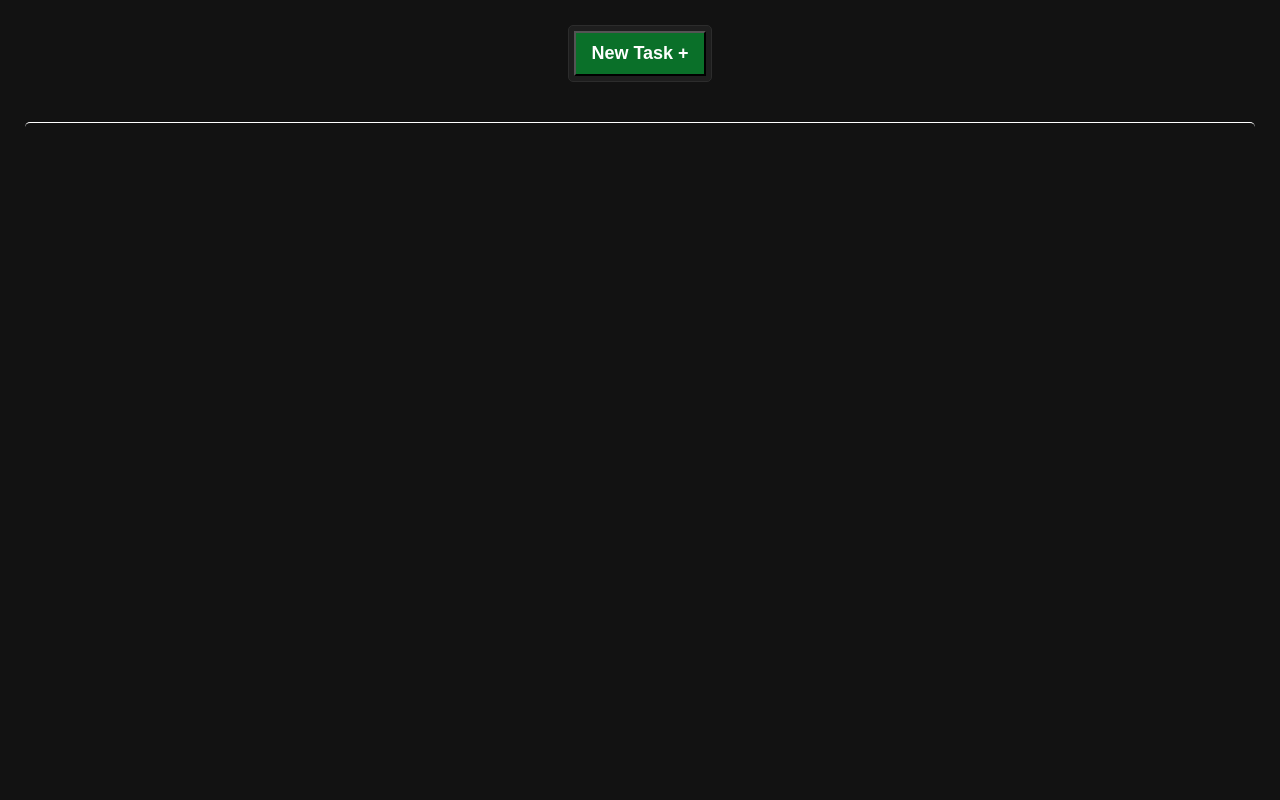
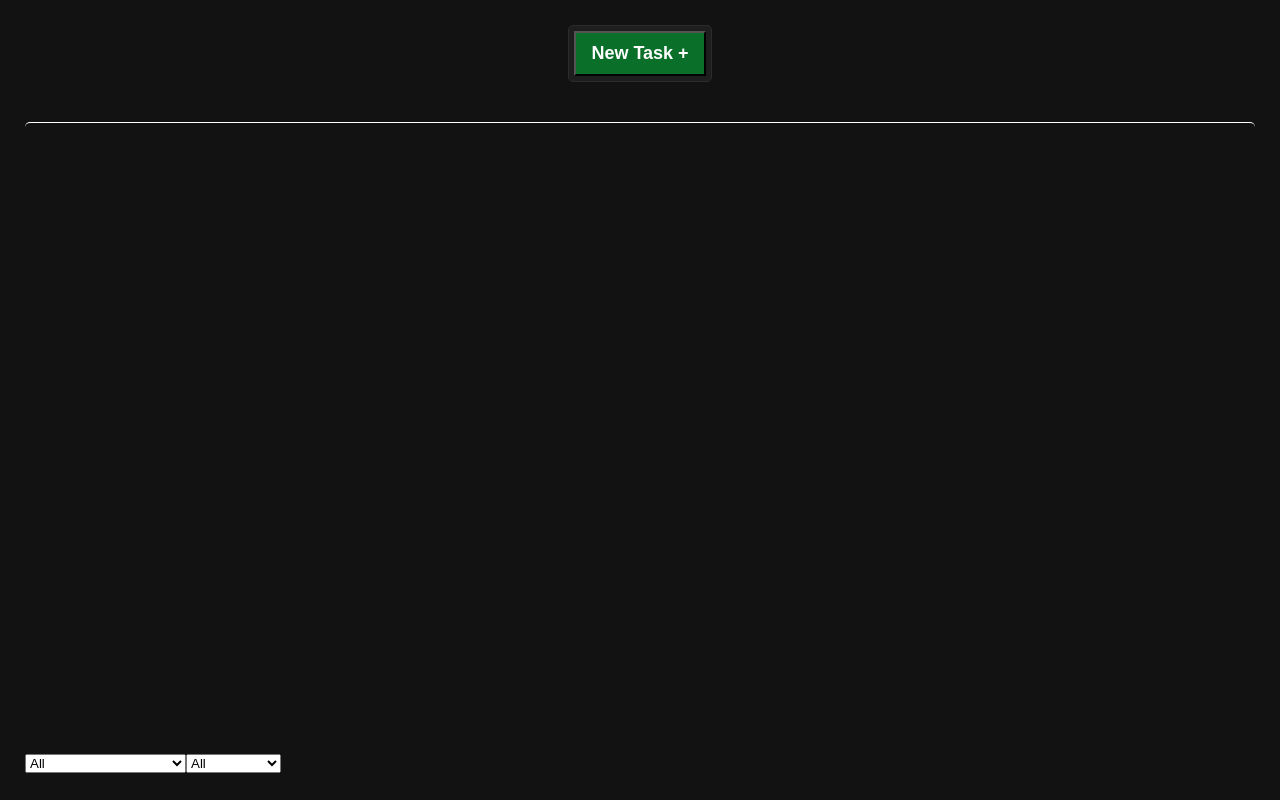
Before and after one commit to ron02dev/react-todo, a React (Vite) app: page / in a window 1280 px wide. Built offline with nearby package versions, Linux system fonts and the light colour scheme.

Commit message:
working filter but with bugs

```diff
--- a/src/App.jsx
+++ b/src/App.jsx
@@ -2,7 +2,7 @@ import { createContext, useEffect, useReducer } from "react";
 import "./Styles/App.scss";
 import InputBar from "./Components/InputBar";
 import TodosList from "./Components/TodosList";
-
+import FilterBar from "./Components/FilterBar";
 export const ACTIONS = {
   ADD_TODO: "add-todo",
   DELETE_TODO: "delete-todo",
@@ -11,25 +11,24 @@ export const ACTIONS = {
   CLEAR_TODO: "clear-todo",
   LOAD_TODO: "load-save",
   SUBMIT_EDIT: "submit-edit",
+  FILTER_TODO: "filter-todo"
 };
 
 export const todoUrgency = [
-    {value : "low", label : "Can Wait 🟢"},
-    {value : "normal", label : "Needs Attention 🟠"},
-    {value : "urgent", label : "Handle Immediately 🔴"}
-  ]
+  { value: "low", label: "Can Wait 🟢" },
+  { value: "normal", label: "Needs Attention 🟠" },
+  { value: "urgent", label: "Handle Immediately 🔴" },
+];
 
 export const todoCategory = [
   {
-      value : "personal", label : "Personal 👨🏻"
+    value: "personal",
+    label: "Personal 👨🏻",
   },
-    {value : "home", label : "Home 🏠"},
-    {value : "work", label : "Work 💼"},
-    {value : "others", label : "Others 👽"},
-
-  ]
-
-
+  { value: "home", label: "Home 🏠" },
+  { value: "work", label: "Work 💼" },
+  { value: "others", label: "Others 👽" },
+];
 
 function reducer(todos, action) {
   switch (action.type) {
@@ -46,7 +45,7 @@ function reducer(todos, action) {
       break;
 
     case ACTIONS.DELETE_TODO:
-      localStorage.clear()
+      localStorage.clear();
       return todos.filter((todo) => {
         return todo.id !== action.payload.id;
       });
@@ -67,62 +66,61 @@ function reducer(todos, action) {
     case ACTIONS.SUBMIT_EDIT:
       return todos.map((todo) => {
         if (action.payload.id === todo.id) {
-          console.log("fired",action.payload)
-          return { ...todo,isEditActive: !todo.isEditActive,...action.payload };
+          console.log("fired", action.payload);
+          return {
+            ...todo,
+            isEditActive: !todo.isEditActive,
+            ...action.payload,
+          };
         }
         return todo;
       });
     case ACTIONS.LOAD_TODO:
       return action.payload;
       break;
-
+    case ACTIONS.FILTER_TODO:
+            return action.payload
+      break;
   }
-
-
 }
 
 export const globalDispatch = createContext(null);
+function App() {
+  // THE PROBLEM IS WHEN ITS ONLY ONE ITEM IT CAN BE DELETED
+  const [todos, dispatch] = useReducer(reducer, []);
 
 
-function App() {
+//   useEffect(()=>{
 
+//     if(todos.length){
+//       localStorage.clear()
+//     localStorage.setItem('todos',JSON.stringify(todos))
+//    console.log(JSON.parse(localStorage.getItem('todos')))
+//     }
 
-  // THE PROBLEM IS WHEN ITS ONLY ONE ITEM IT CAN BE DELETED
-  const [todos, dispatch] = useReducer(reducer, []);
-  console.log(todos)
-  useEffect(()=>{
+//   },[todos])
 
-    console.log(todos.length)
-    if(todos.length){
-      localStorage.clear()
-    localStorage.setItem('todos',JSON.stringify(todos))
-   console.log(JSON.parse(localStorage.getItem('todos')))
-    }
+//   useEffect(()=>{
 
-  },[todos])
+//     const getLocalTodo = JSON.parse(localStorage.getItem('todos')) || null
 
-
-  useEffect(()=>{
-
-    const getLocalTodo = JSON.parse(localStorage.getItem('todos')) || null
-
-    if(getLocalTodo){
-      const newTodos = getLocalTodo.map((item)=>{
-          return item
-    })
-    console.log(newTodos)
-     newTodos && dispatch({ type: ACTIONS.LOAD_TODO, payload: getLocalTodo });
-    console.log(getLocalTodo)
-    }
-
-
-  },[])
+//     if(getLocalTodo){
+//       const newTodos = getLocalTodo.map((item)=>{
+//           return item
+//     })
+//     console.log(newTodos)
+//      newTodos && dispatch({ type: ACTIONS.LOAD_TODO, payload: getLocalTodo });
+//     console.log(getLocalTodo)
+//     }
+// console.log(todos);
+//   },[])
 
   return (
     <>
       <globalDispatch.Provider value={dispatch}>
         <InputBar todos={todos} />
         <TodosList todos={todos} />
+        <FilterBar todos={todos} />
       </globalDispatch.Provider>
     </>
   );
--- /dev/null
+++ b/src/Components/FilterBar.jsx
@@ -0,0 +1,47 @@
+import { ACTIONS, todoCategory, todoUrgency } from "../App";
+import { useState, useContext, useRef, useEffect} from "react";
+import { globalDispatch } from "../App";
+import {useForm} from "react-hook-form"
+function FilterBar({todos}) {
+
+const dispatch = useContext(globalDispatch);
+const { register, handleSubmit, watch, formState: { errors } } = useForm();
+
+
+  const onSubmit = (data) => {
+
+    const todoPriority = data.todoUrgency
+    const todoCategory = data.todoCategory
+    console.log(todos)
+    const filtered = todos.filter((todo)=>{
+        if(todo.todoPriority === todoPriority ){
+                return todo
+        }
+    })
+    console.log("filtered",filtered)
+    dispatch({type: ACTIONS.FILTER_TODO, payload: filtered})
+
+    };
+
+  return (
+
+    <form className="todo__form-filter" onChange={handleSubmit(onSubmit)}>
+      <select name="" {...register("todoUrgency")} id="">
+        <option value="all">All</option>
+        {todoUrgency.map((object,id)=>{
+
+            return(<option key={id} value={object.value}>{object.label}</option>)
+        })}
+      </select>
+    <select name="" {...register("todoCategory")} id="">
+        <option value="all">All</option>
+        {todoCategory.map((object,id)=>{
+
+            return(<option key={id} value={object.value}>{object.label}</option>)
+        })}
+      </select>
+    </form>
+  );
+}
+
+export default FilterBar
--- a/src/Components/InputBar.jsx
+++ b/src/Components/InputBar.jsx
@@ -18,6 +18,7 @@ function InputBar() {
         New Task +
       </button>
       {isActive && <TodoForm onCreate={handleCreate} />}
+
     </div>
   );
 }
@@ -105,4 +106,9 @@ function TodoForm({ onCreate }) {
   );
 }
 
+
+
+
+
+
 export default InputBar;
```
Lines whose indentation alone changed are shown as unchanged.
